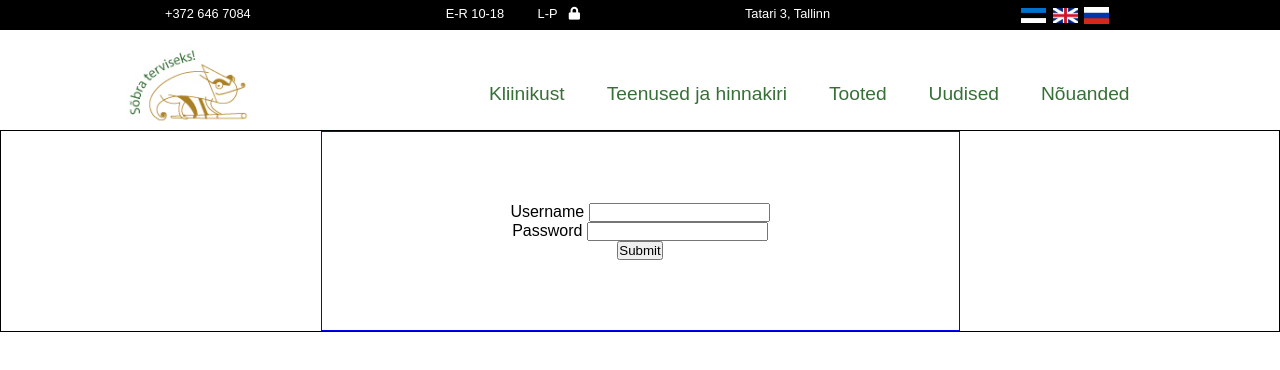
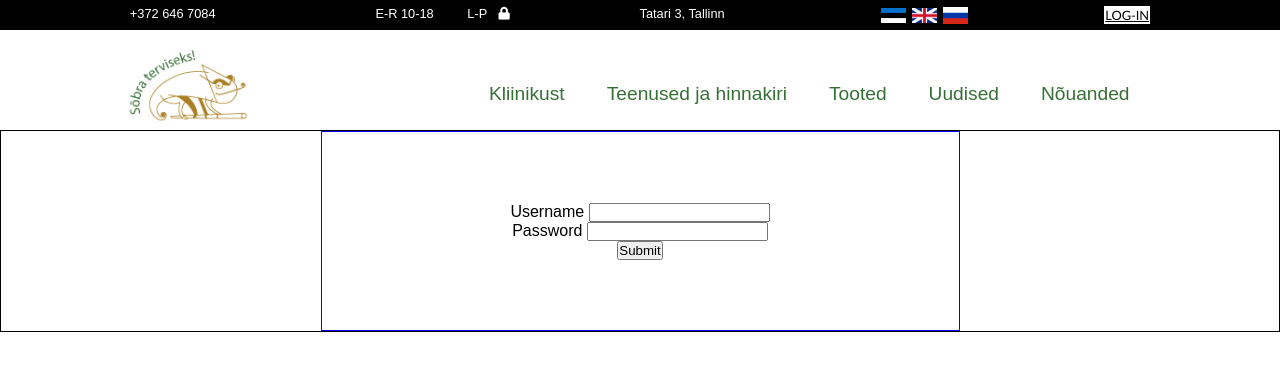
Before and after one commit to mvrque/vetClinicWebsite, a React (Create React App) app in the folder frontend/: page /admin in a window 1280 px wide. Shown: the top 370 px of the page. Built offline with nearby package versions, Linux system fonts and the light colour scheme; a web font is replaced by a local one; what google-maps-react would draw is missing.

Commit message:
user auth dev

```diff
--- /dev/null
+++ b/frontend/src/components/Adminpassword.json
@@ -0,0 +1,7 @@
+{
+    "auth": {
+        "username": "tatariadmin",
+        "password": "loomakliiniktatari"
+
+    }
+}
--- a/frontend/src/components/Header.css
+++ b/frontend/src/components/Header.css
@@ -55,6 +55,14 @@
     background-color: black;
     border: none;
 }
+.log-in-btn {
+    border: 1px solid rgb(255, 255, 255);
+    background-color: white;
+    color: rgb(0, 0, 0);
+    margin-top: 5px;
+    font-size: 0.8rem;
+    font-family: 'Gill Sans', 'Gill Sans MT', Calibri, 'Trebuchet MS', sans-serif;
+}
 
 
 @media screen and (max-width: 960px) {
--- a/frontend/src/components/Header.js
+++ b/frontend/src/components/Header.js
@@ -35,6 +35,7 @@ function Header() {
                         <img className='language-change' src='./russia.jpg' alt='estonian flag'></img>
                     </button>
                 </div>
+                <Link to='/admin' className='log-in-btn' >LOG-IN</Link>
             </div>
         </div>
     </div>
--- a/frontend/src/components/Newsall.js
+++ b/frontend/src/components/Newsall.js
@@ -38,7 +38,7 @@ function Newsall() {
                 <h1>{val.newsHeader}</h1>
                 <p> {val.newsDescription} </p>
                 <FacebookShareButton
-                url='https://www.tataritest.netlify.com'
+                url='https://www.tataritest.netlify.app'
                 quote={"フェイスブックはタイトルが付けれるようです"}
                 hashtag={"#hashtag"}
                 description={"aiueo"}><FacebookIcon />
--- a/frontend/src/components/pages/Admin.js
+++ b/frontend/src/components/pages/Admin.js
@@ -1,23 +1,16 @@
 import React, {useState} from 'react'
 import { ReactDOM } from 'react-dom';
 import Addnews from '../Addnews';
-import './Admin.css'
+import './Admin.css';
+import Database from '../Adminpassword.json'
+
 
 function Admin() {
     const [errorMessages, setErrorMessages] = useState({});
   const [isSubmitted, setIsSubmitted] = useState(false);
-
+  const info = Database.auth
+  console.log(info)
   // User Login info
-  const database = [
-    {
-      username: "user1",
-      password: "pass1"
-    },
-    {
-      username: "user2",
-      password: "pass2"
-    }
-  ];
 
   const errors = {
     uname: "invalid username",
@@ -29,13 +22,12 @@ function Admin() {
     event.preventDefault();
 
     var { uname, pass } = document.forms[0];
-
     // Find user login info
-    const userData = database.find((user) => user.username === uname.value);
+    const userData = info
 
     // Compare user info
     if (userData) {
-      if (userData.password !== pass.value) {
+      if (info.password !== pass.value) {
         // Invalid password
         setErrorMessages({ name: "pass", message: errors.pass });
       } else {
@@ -45,6 +37,7 @@ function Admin() {
       // Username not found
       setErrorMessages({ name: "uname", message: errors.uname });
     }
+    console.log(userData)
   };
 
   // Generate JSX code for error message
```
Also changed, not shown: 1 other file (tests, documents, lock files or other folders).
